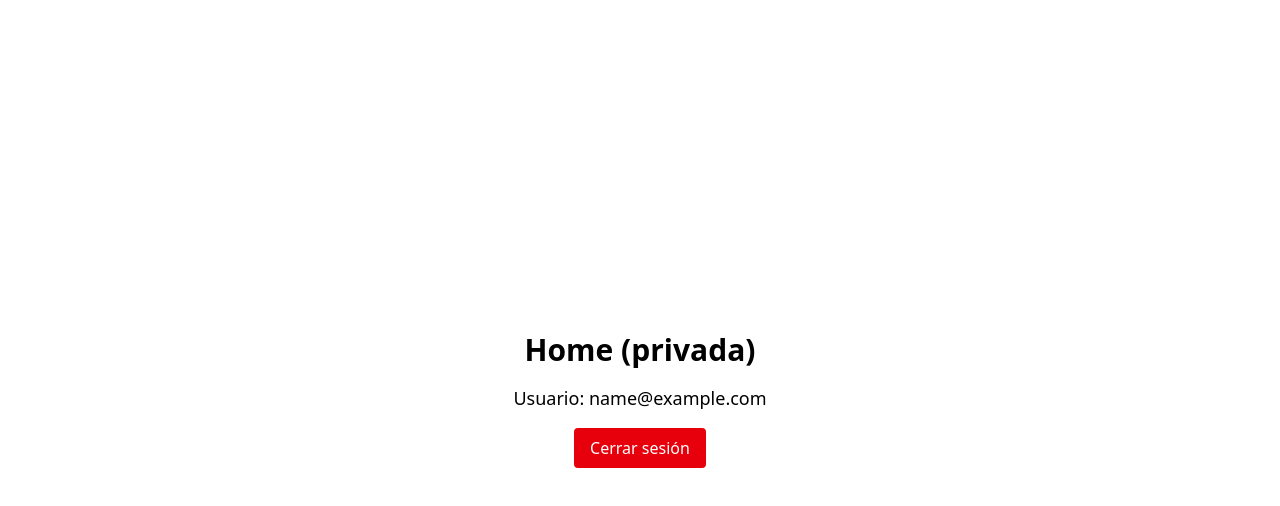
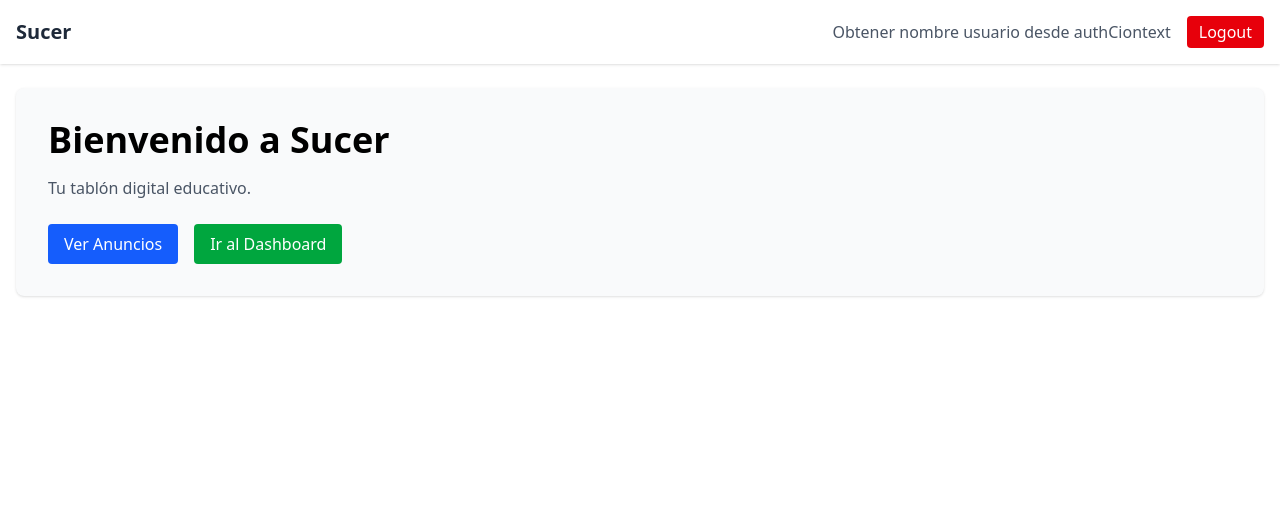
Before and after one commit to JaviPedrote/sucer-front, a React (Vite) app: page /home in a window 1280 px wide. Shown: the top 506 px of the page. Built offline with nearby package versions, Linux system fonts and the light colour scheme; no server answers; sample sign-in values are in the browser's storage.

Commit message:
inicio dasboard

```diff
--- /dev/null
+++ b/src/layout/Layout.jsx
@@ -0,0 +1,29 @@
+import { useContext } from 'react';
+import { Link, Outlet } from 'react-router-dom';
+import { AuthContext } from '../context/AuthContext';
+
+export default function Layout() {
+  const { logoutUser, user } = useContext(AuthContext);
+
+  return (
+    <div className="min-h-screen flex flex-col">
+      <nav className="bg-white shadow">
+        <div className="container mx-auto px-4 py-4 flex justify-between items-center">
+          <Link to="/home" className="text-xl font-bold text-gray-800">Sucer</Link>
+          <div className="flex items-center space-x-4">
+            <span className="text-gray-600">Obtener nombre usuario desde authCiontext</span>
+            <button
+              onClick={logoutUser}
+              className="px-3 py-1 bg-red-600 text-white rounded hover:bg-red-700"
+            >
+              Logout
+            </button>
+          </div>
+        </div>
+      </nav>
+      <main className="flex-grow container mx-auto px-4 py-6">
+        <Outlet />
+      </main>
+    </div>
+  );
+}
--- a/src/pages/Dashboard.jsx
+++ b/src/pages/Dashboard.jsx
@@ -1,12 +1,31 @@
-import { useContext } from "react";
-import { AuthContext } from "../context/AuthContext";
+import { useEffect, useState } from 'react';
+import axios from 'axios';
 
 export default function Dashboard() {
-  const { user } = useContext(AuthContext);
+  const [stats, setStats] = useState({ total: 0, destacados: 0, categorias: 0 });
+
+
+
+  useEffect(() => {
+    axios.get('/api/dashboard/stats')
+      .then(res => setStats(res.data))
+      .catch(err => console.error(err));
+  }, []);
+
   return (
-    <div className="flex items-center justify-center min-h-screen flex-col gap-2">
-      <h1 className="text-3xl font-bold">Dashboard (privada)</h1>
-      <p>Email en store: {user.email}</p>
+    <div className="grid gap-6 sm:grid-cols-3">
+      <div className="p-6 bg-white shadow rounded-lg">
+        <h3 className="text-xl font-semibold">Total de anuncios</h3>
+        <p className="mt-2 text-3xl text-blue-600 font-bold">{stats.total}</p>
+      </div>
+      <div className="p-6 bg-white shadow rounded-lg">
+        <h3 className="text-xl font-semibold">Anuncios destacados</h3>
+        <p className="mt-2 text-3xl text-yellow-500 font-bold">{stats.destacados}</p>
+      </div>
+      <div className="p-6 bg-white shadow rounded-lg">
+        <h3 className="text-xl font-semibold">Categorías</h3>
+        <p className="mt-2 text-3xl text-green-600 font-bold">{stats.categorias}</p>
+      </div>
     </div>
   );
 }
--- a/src/pages/Home.jsx
+++ b/src/pages/Home.jsx
@@ -1,19 +1,24 @@
-import { useContext } from "react";
-import { AuthContext } from "../context/AuthContext";
+import { Link } from 'react-router-dom';
 
 export default function Home() {
-  const { logoutUser, user } = useContext(AuthContext);
-
   return (
-    <div className="flex flex-col items-center justify-center min-h-screen gap-4">
-      <h1 className="text-3xl font-bold">Home (privada)</h1>
-      <p className="text-lg">Usuario: {user.email}</p>
-      <button
-        onClick={logoutUser}
-        className="px-4 py-2 rounded bg-red-600 text-white hover:bg-red-700 transition"
-      >
-        Cerrar sesión
-      </button>
+    <div className="bg-gray-50 p-8 rounded-lg shadow">
+      <h1 className="text-4xl font-bold mb-4">Bienvenido a Sucer</h1>
+      <p className="text-gray-600 mb-6">Tu tablón digital educativo.</p>
+      <div className="flex space-x-4">
+        <Link
+          to="/anuncios"
+          className="px-4 py-2 bg-blue-600 text-white rounded hover:bg-blue-700"
+        >
+          Ver Anuncios
+        </Link>
+        <Link
+          to="/dashboard"
+          className="px-4 py-2 bg-green-600 text-white rounded hover:bg-green-700"
+        >
+          Ir al Dashboard
+        </Link>
+      </div>
     </div>
   );
 }
--- a/src/routes/AppRoutes.jsx
+++ b/src/routes/AppRoutes.jsx
@@ -1,9 +1,10 @@
-import { BrowserRouter, Routes, Route, Navigate } from "react-router-dom";
-import { useContext } from "react";
-import Login from "../pages/Login";
-import Home from "../pages/Home";
-import Dashboard from "../pages/Dashboard";
-import { AuthContext } from "../context/AuthContext";
+import React, { useContext } from 'react';
+import { BrowserRouter, Routes, Route, Navigate } from 'react-router-dom';
+import { AuthContext } from '../context/AuthContext';
+import Login from '../pages/Login';
+import Home from '../pages/Home';
+import Dashboard from '../pages/Dashboard';
+import Layout from '../layout/Layout';
 
 function PrivateRoute({ children }) {
   const { user } = useContext(AuthContext);
@@ -15,22 +16,16 @@ export default function AppRoutes() {
     <BrowserRouter>
       <Routes>
         <Route path="/" element={<Login />} />
-        <Route
-          path="/home"
-          element={
+        <Route path="/" element={
             <PrivateRoute>
-              <Home />
+              <Layout />
             </PrivateRoute>
           }
-        />
-        <Route
-          path="/dashboard"
-          element={
-            <PrivateRoute>
-              <Dashboard />
-            </PrivateRoute>
-          }
-        />
+        >
+          <Route path="home" element={<Home />} />
+          <Route path="dashboard" element={<Dashboard />} />
+
+        </Route>
       </Routes>
     </BrowserRouter>
   );
```
